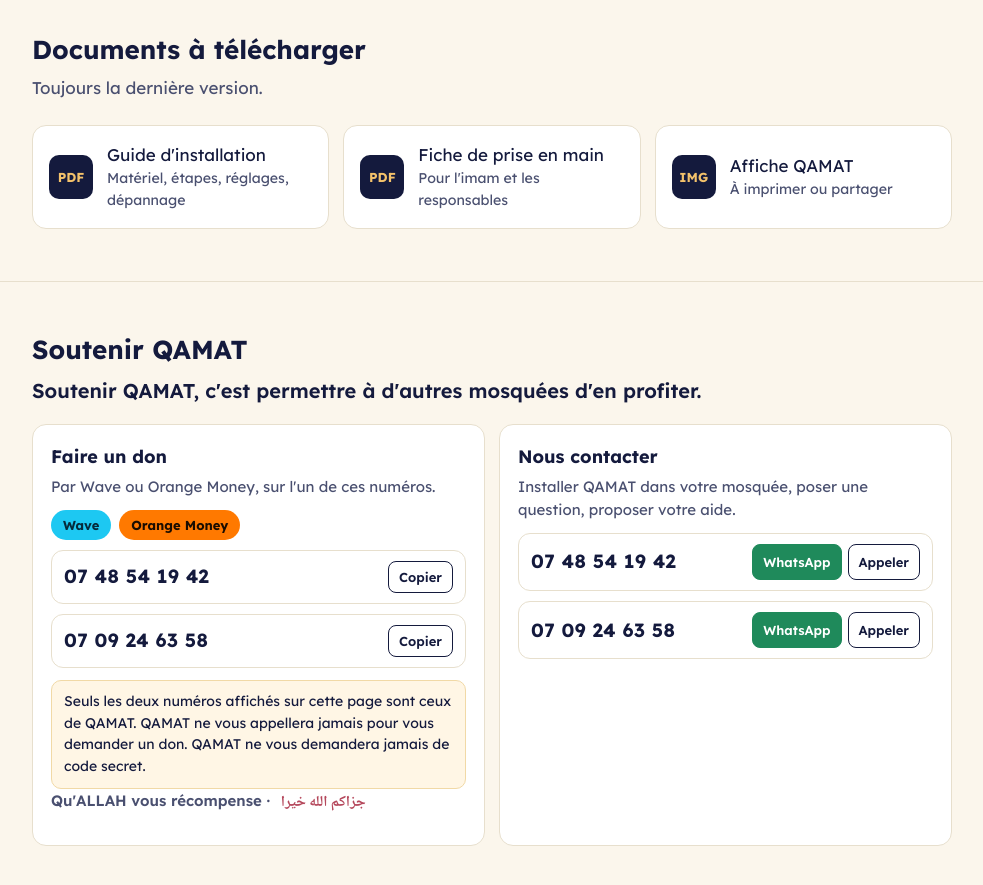
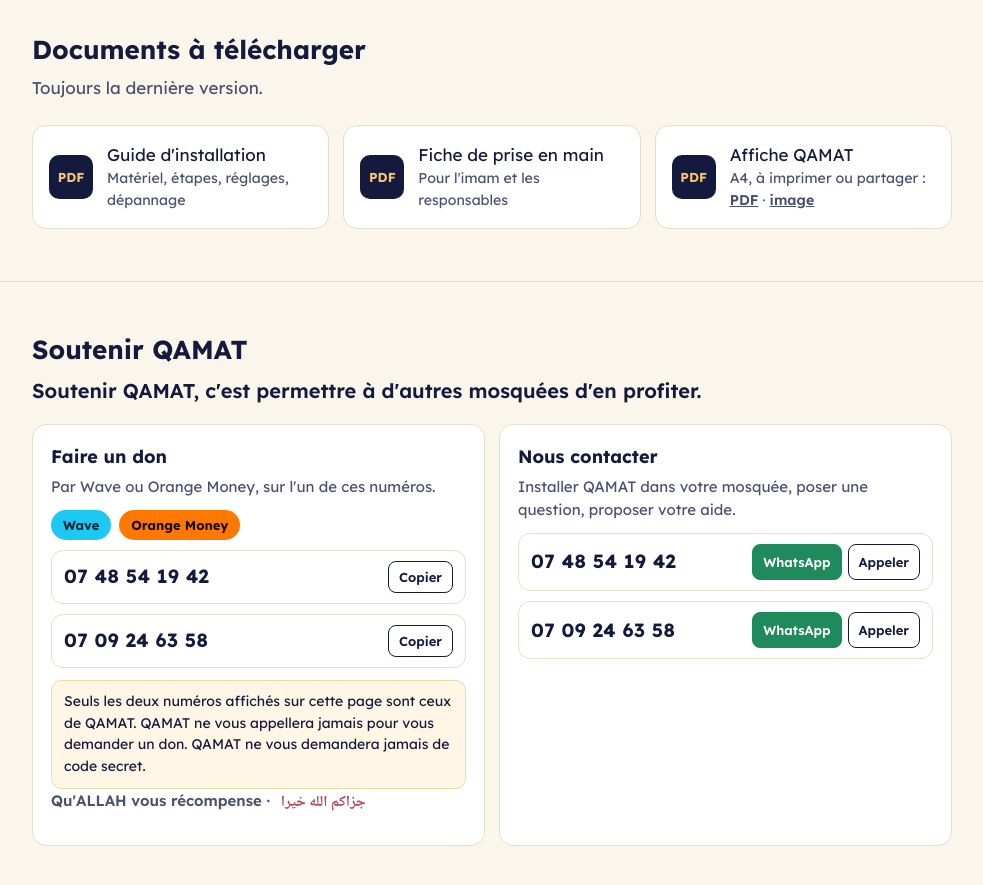
Before and after one commit to qamat-waqf/qamat-waqf.github.io, a plain HTML site: page index.html in a window 1280 px wide. Shown: the part 3960-4845 px from the top of the page, without its empty margins (148-1131 px from the left). Drawn offline with Linux system fonts and the light colour scheme.

Commit message:
Site de présentation : nouvelle affiche QAMAT en A4 (PDF et image)
Co-Authored-By: Claude Fable 5.2 <noreply@anthropic.com>

```diff
--- a/index.html
+++ b/index.html
@@ -207,7 +207,7 @@ footer{padding:30px 0 50px;color:var(--muted);font-size:14px;text-align:center}
   <div class="docs">
    <a class="doc" href="docs/QAMAT-guide-installation.pdf"><span class="ico">PDF</span><span>Guide d'installation<small>Matériel, étapes, réglages, dépannage</small></span></a>
    <a class="doc" href="docs/QAMAT-fiche-prise-en-main.pdf"><span class="ico">PDF</span><span>Fiche de prise en main<small>Pour l'imam et les responsables</small></span></a>
-   <a class="doc" href="docs/QAMAT-affiche.jpg"><span class="ico">IMG</span><span>Affiche QAMAT<small>À imprimer ou partager</small></span></a>
+   <div class="doc"><span class="ico">PDF</span><span>Affiche QAMAT<small>A4, à imprimer ou partager : <a href="docs/QAMAT-affiche-A4.pdf" style="color:inherit;font-weight:600">PDF</a> · <a href="docs/QAMAT-affiche-A4.jpg" style="color:inherit;font-weight:600">image</a></small></span></div>
   </div>
  </div>
 </section>
```
Also changed, not shown: docs/QAMAT-affiche-A4.jpg (added), docs/QAMAT-affiche.jpg (deleted), 1 other file.
